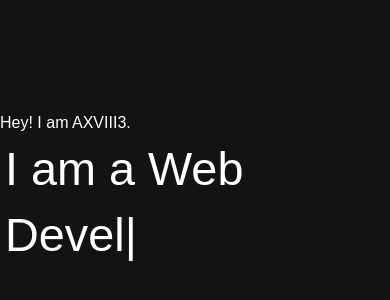
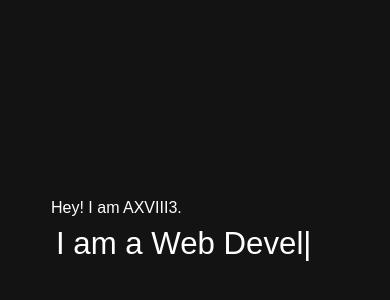
Before and after one commit to AXVIII3/axviii3.github.io, a website: page home/index.html in a window 390 px wide. Shown: the part 228-528 px from the top of the page. Drawn offline with nearby package versions, Linux system fonts and the light colour scheme.

Commit message:
margin added

```diff
--- a/home/style.css
+++ b/home/style.css
@@ -64,6 +64,7 @@ body {
     height: 100vh;
     display: flex;
     justify-content: center;
+    margin: 6vh;
     text-align: left;
     flex-flow: column nowrap;
     color: #fff;
@@ -113,7 +114,7 @@ body {
 }
 
 @media only screen and (max-width: 768px){
-    ..content-title {
+    .content-title {
         font-size: 8vmin;
         margin-bottom: 25px;
     }
```
